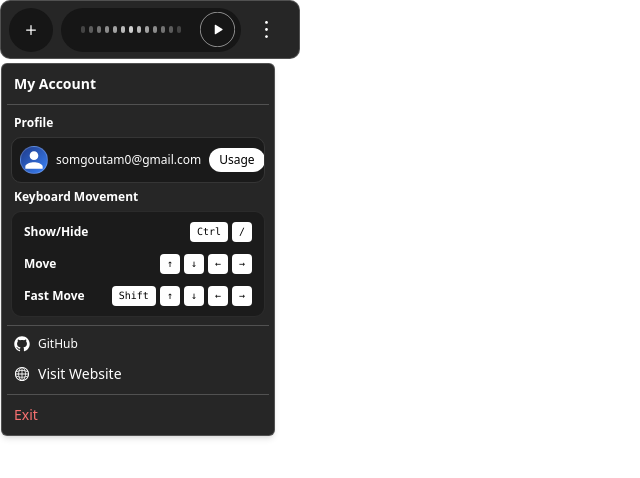
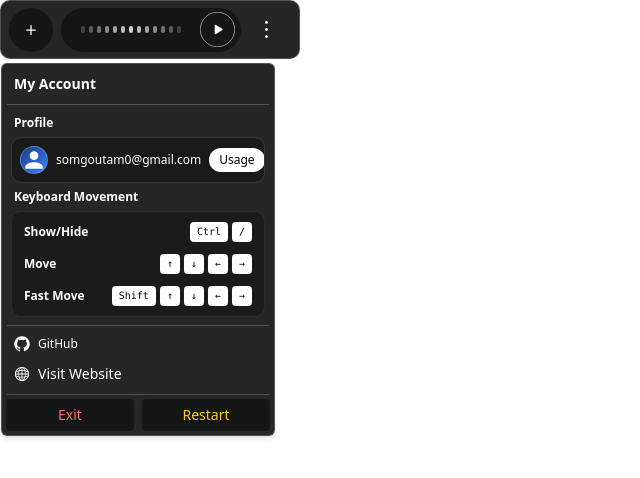
Before and after one commit to som2077/goplexaAI, a React (Vite) app in the folder app/: page / in a window 1280 px wide. Both pictures are taken after a click on the element 266 px from the left and 29 px from the top of the page. Shown: the top 478 px of the page, without its empty margins (0-640 px from the left). Built offline with nearby package versions, Linux system fonts and the light colour scheme.

Commit message:
ui/button/restart

```diff
--- a/app/src/components/MainCard.jsx
+++ b/app/src/components/MainCard.jsx
@@ -79,7 +79,7 @@ const Maincard = () => {
           "Window X:",
           newX,
           "Window Width:",
-          windowWidth
+          windowWidth,
         );
         ipcRenderer.send("topbar-move", { x: newX, y: 0 });
 
@@ -235,7 +235,7 @@ const Maincard = () => {
                     if (window.require) {
                       const { shell } = window.require("electron");
                       shell.openExternal(
-                        "https://github.com/yourusername/gopelxa"
+                        "https://github.com/yourusername/gopelxa",
                       );
                     }
                   }}
@@ -301,8 +301,9 @@ const Maincard = () => {
                   Visit Website
                 </DropdownMenuItem>
                 <DropdownMenuSeparator className="bg-white/20 mx-[1px]" />
+                <div className="flex items-center gap-2">
                   <DropdownMenuItem
-                  className="text-red-400 hover:bg-red-500/20 cursor-pointer"
+                    className="text-red-400 hover:bg-red-500/20 cursor-pointer flex-1 flex  justify-center bg-[#121212]/80"
                     onClick={() => {
                       if (window.require) {
                         const { ipcRenderer } = window.require("electron");
@@ -312,6 +313,18 @@ const Maincard = () => {
                   >
                     Exit
                   </DropdownMenuItem>
+                  <DropdownMenuItem
+                    className="text-yellow-400 hover:bg-yellow-500/20 cursor-pointer flex-1 flex  justify-center bg-[#121212]/80"
+                    onClick={() => {
+                      if (window.require) {
+                        const { ipcRenderer } = window.require("electron");
+                        ipcRenderer.send("restart-app");
+                      }
+                    }}
+                  >
+                    Restart
+                  </DropdownMenuItem>
+                </div>
               </DropdownMenuContent>
             </DropdownMenu>
           </div>
```
Lines whose indentation alone changed are shown as unchanged.
